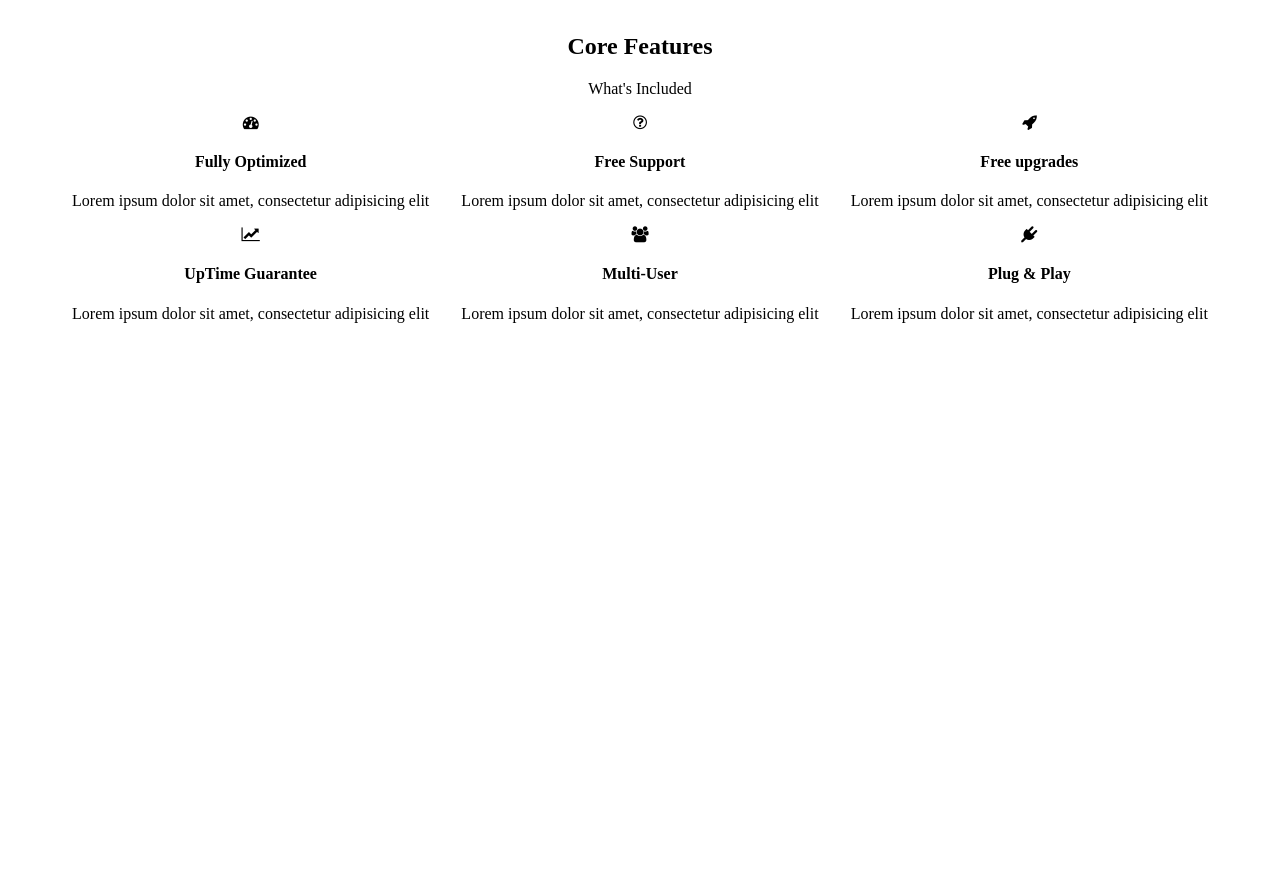
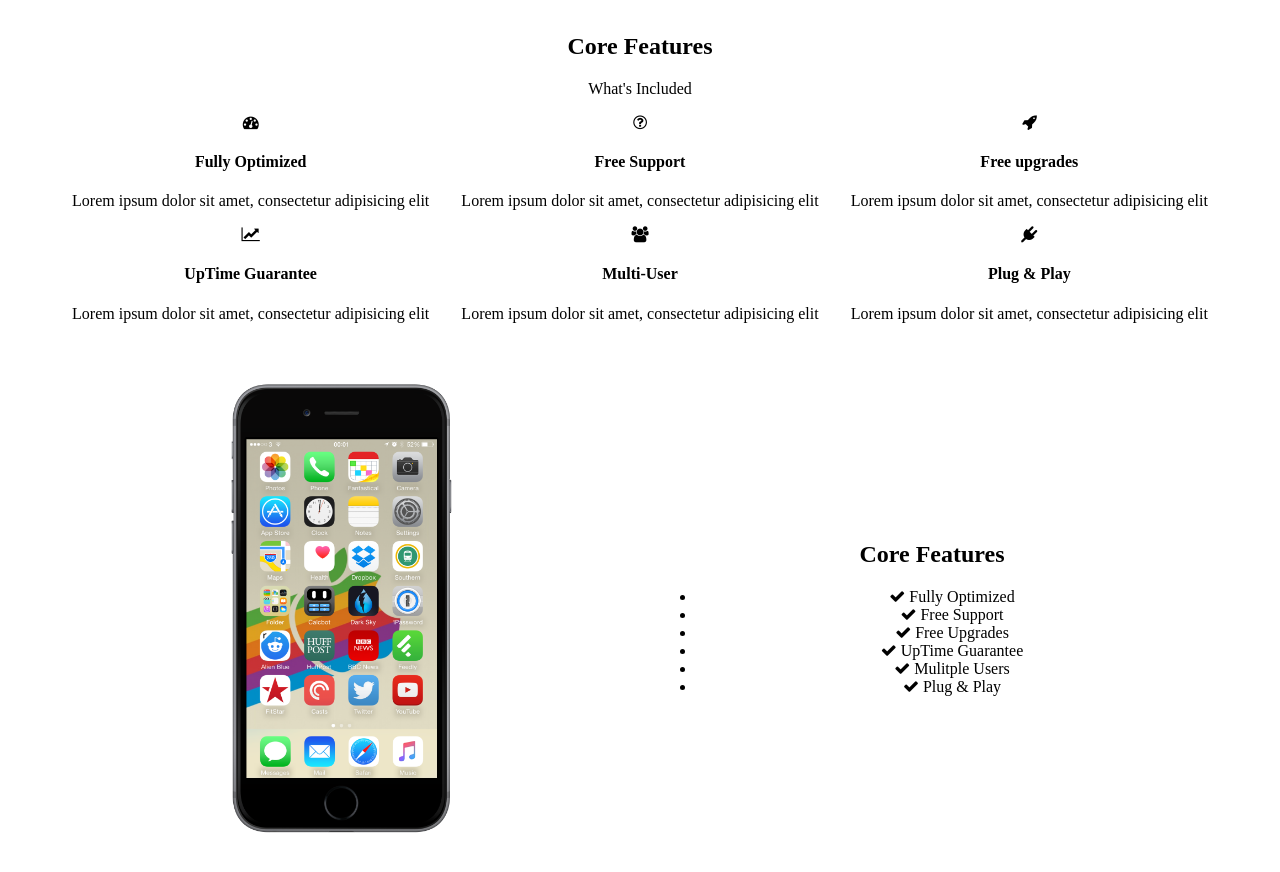
Before and after one commit to Elisa0045/app-theme, a plain HTML site: page index.html in a window 1280 px wide. Shown: the part 200-1072 px from the top of the page. Before the commit the page ends 800 px from the top, so only its background shows below. Drawn offline with Linux system fonts and the light colour scheme.

Commit message:
Layout the info area
add the new containers in html and the width in css

```diff
--- a/css/style.css
+++ b/css/style.css
@@ -2,3 +2,6 @@
 .container {
     margin: auto;
 }
+img{
+    width:100%;
+  }
--- a/index.html
+++ b/index.html
@@ -53,7 +53,7 @@
           <div class="col-xs-12 col-sm-12 col-md-12 col-lg-12">
             <h2>Core Features</h2>
             <p>What's Included</p>
-            <!-- ICON ROW 1 -->
+            <!-- icon row 1 -->
             <div class="row center-xs center-sm center-md center-lg">
               <div class="col-xs-12 col-sm-4 col-md-4 col-lg-4">
                 <i class="fa fa-dashboard"></i><br />
@@ -72,7 +72,7 @@
               </div>
             </div>
 
-            <!-- ICON ROW 2 -->
+            <!-- icon row 2 -->
             <div class="row center-xs center-sm center-md center-lg">
               <div class="col-xs-12 col-sm-4 col-md-4 col-lg-4">
                 <i class="fa fa-line-chart"></i><br />
@@ -94,5 +94,26 @@
         </div>
       </div>
     </section>
+    <!-- info section -->
+    <section id="info">
+        <div class="container">
+          <div class="row center-xs center-sm center-md center-lg middle-xs middle-sm middle-md middle-lg">
+            <div class="col-xs-12 col-sm-6 col-md-6 col-lg-6">
+              <img src="img/iphone.png" alt="iphone">
+            </div>
+            <div class="col-xs-12 col-sm-6 col-md-6 col-lg-6">
+              <h2>Core Features</h2>
+              <ul>
+                <li><i class="fa fa-check"></i> Fully Optimized</li>
+                <li><i class="fa fa-check"></i> Free Support</li>
+                <li><i class="fa fa-check"></i> Free Upgrades</li>
+                <li><i class="fa fa-check"></i> UpTime Guarantee</li>
+                <li><i class="fa fa-check"></i> Mulitple Users</li>
+                <li><i class="fa fa-check"></i> Plug & Play</li>
+              </ul>
+            </div>
+          </div>
+        </div>
+      </section>
   </body>
 </html>
```
